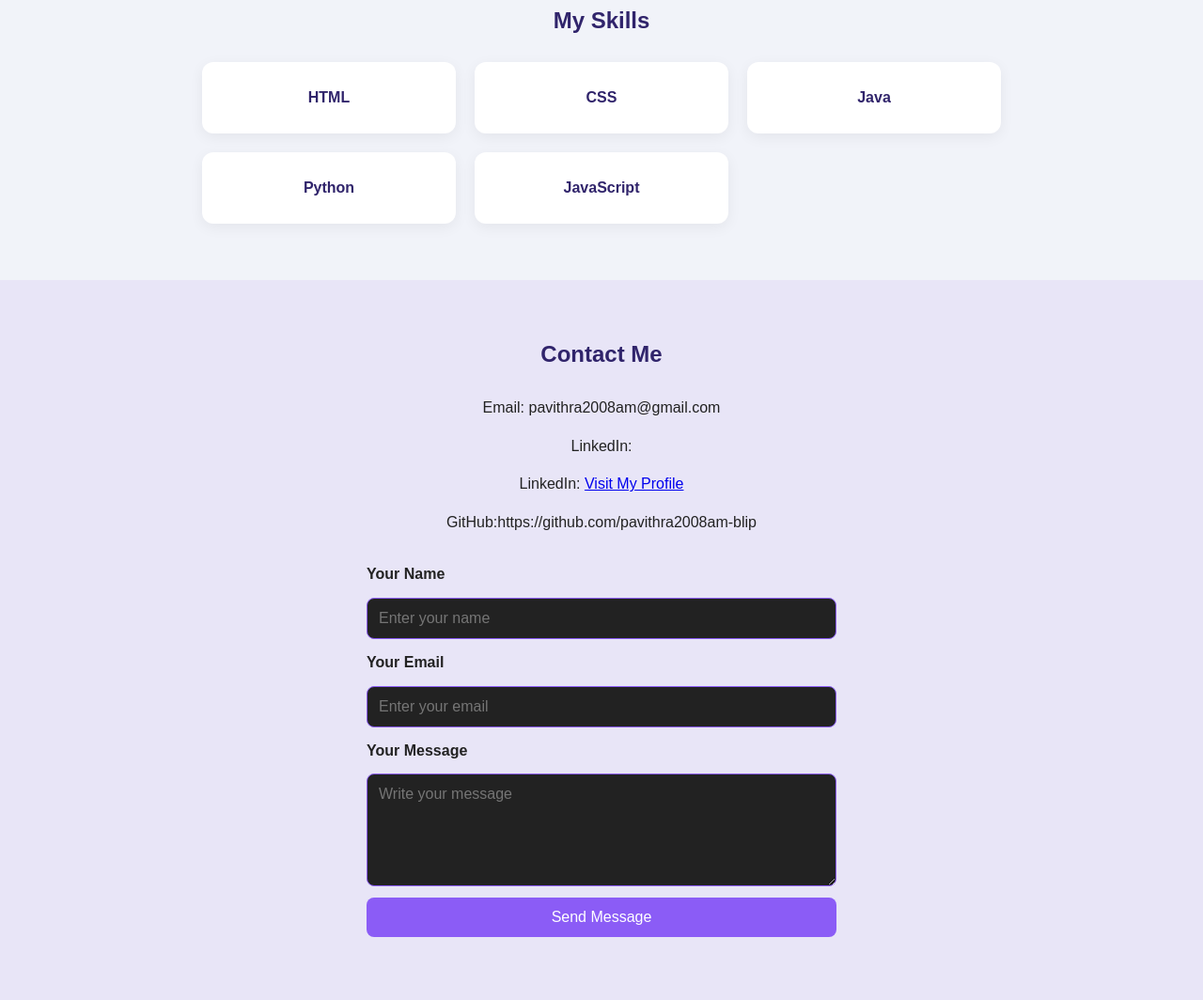
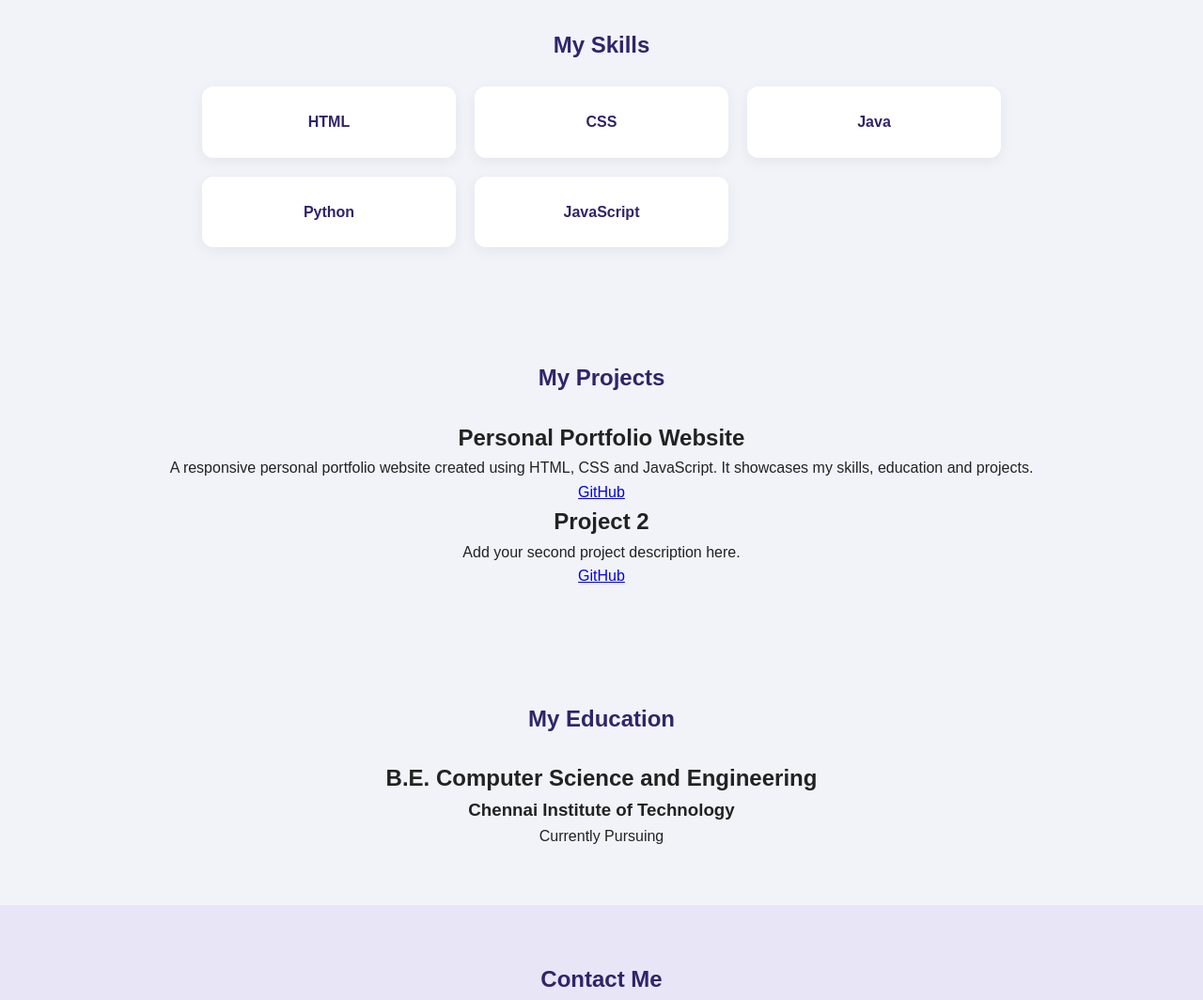
Before and after one commit to pavithra2008am-blip/My-portfolio, a plain HTML site: page index.html in a window 1280 px wide. Shown: the part 1056-2120 px from the top of the page at 94% size. Drawn offline with Linux system fonts and the light colour scheme; files whose address does not match are found by name.

Commit message:
Add files via upload

```diff
--- a/index.html
+++ b/index.html
@@ -49,6 +49,11 @@
             Passionate about teachnology and web development.
             I enjoy learning new skills and creating projects.
         </p>
+
+        <a href="assets/Pavithra_AM_Professional_Resume.pdf"
+           class="resume-btn" download>
+            Download Resume
+        </a>
     </section>
 
     <!-- Skills Section -->
@@ -63,6 +68,43 @@
         </div>
     </section>
 
+    <!-- Projects Section -->
+<section id="projects" class="projects reveal">
+    <h1>My Projects</h1>
+
+    <div class="project-container">
+
+        <div class="project-card">
+            <h2>Personal Portfolio Website</h2>
+            <p>
+                A responsive personal portfolio website
+                created using HTML, CSS and JavaScript.
+                It showcases my skills, education and projects.
+            </p>
+            <a href="https://github.com/pavithra2008am-blip"
+               target="_blank">GitHub</a>
+        </div>
+
+        <div class="project-card">
+            <h2>Project 2</h2>
+            <p>
+                Add your second project description here.
+            </p>
+            <a href="#" target="_blank">GitHub</a>
+        </div>
+
+    </div>
+</section>
+<!-- Education Section -->
+<section id="education" class="education reveal">
+    <h1>My Education</h1>
+
+    <div class="education-card">
+        <h2>B.E. Computer Science and Engineering</h2>
+        <h3>Chennai Institute of Technology</h3>
+        <p>Currently Pursuing</p>
+    </div>
+</section>
     <!-- Contact Section -->
     <section id="contact" class="contact">
         <h1>Contact Me</h1>
```
Also changed, not shown: 1 other file.
